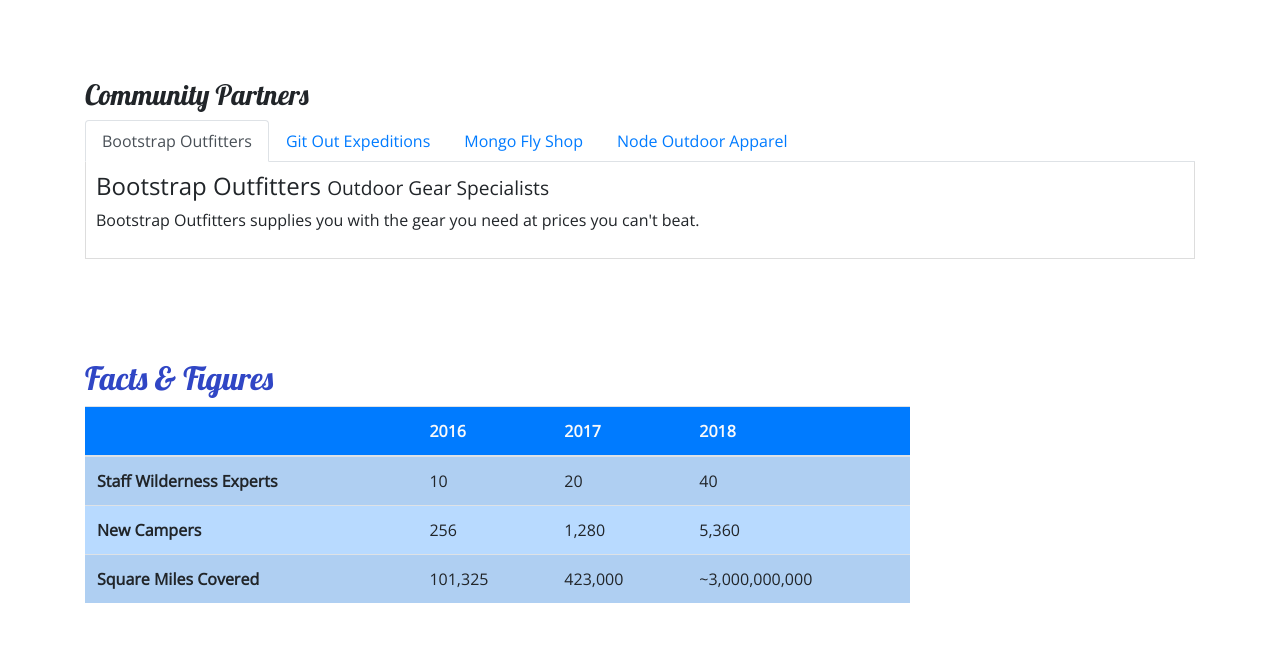
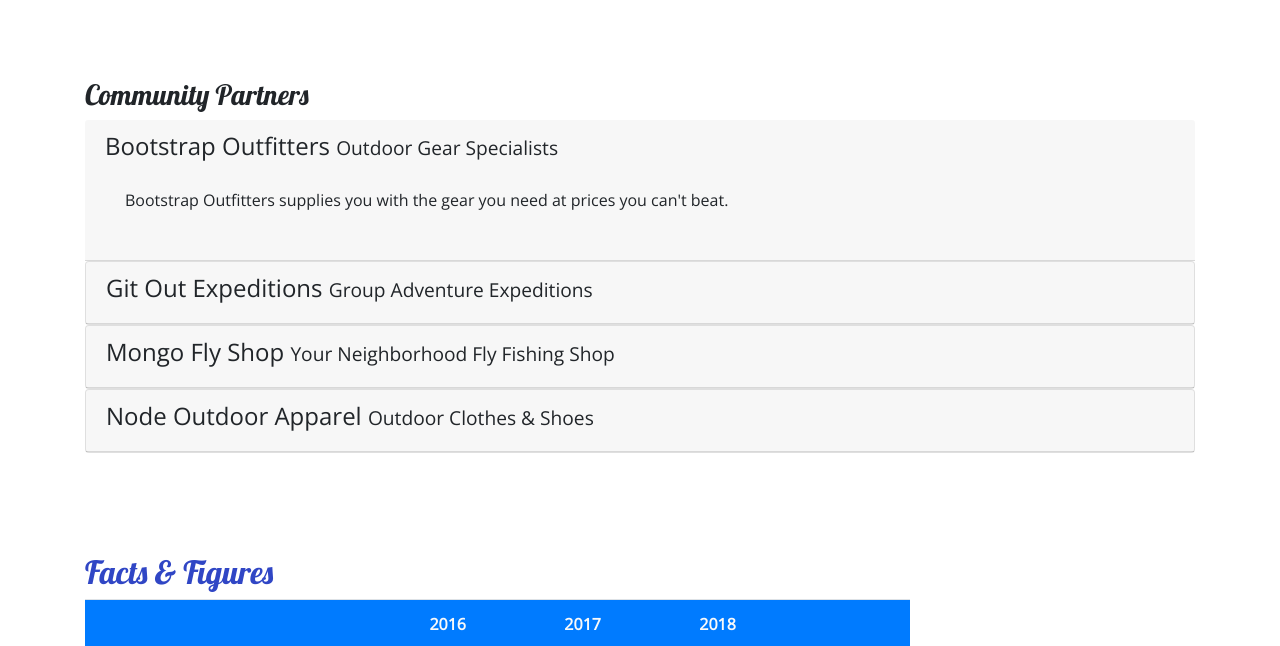
Before and after one commit to IvannaSal/nucampsite, a website: page aboutus.html in a window 1280 px wide. Shown: the part 840-1486 px from the top of the page. Drawn offline with nearby package versions, Linux system fonts and the light colour scheme.

Commit message:
Accordion

```diff
--- a/aboutus.html
+++ b/aboutus.html
@@ -33,7 +33,7 @@
 
     <nav class="navbar navbar-expand-sm navbar-dark sticky-top">
         <div class="container">
-                <a class="navbar-brand" href="index.html"><img src="img/logo.png" height="30" width="30" /> </a>
+            <a class="navbar-brand" href="index.html"><img src="img/logo.png" height="30" width="30" /> </a>
             <button class="navbar-toggler ml-auto" type="button" data-toggle="collapse" data-target="#nucampNavbar">
                 <span class="navbar-toggler-icon"></span>
             </button>
@@ -107,41 +107,69 @@
         <div class="row row-content">
             <div class="col">
                 <h3>Community Partners</h3>
-                <ul class="nav nav-tabs">
-                    <li class="nav-item">
-                        <a class="nav-link active" href="#bootstrap" role="tab" data-toggle="tab">Bootstrap Outfitters</a>
-                    </li>
-                    <li class="nav-item">
-                        <a class="nav-link" href="#git" role="tab" data-toggle="tab">Git Out Expeditions</a>
-                    </li>
-                    <li class="nav-item">
-                        <a class="nav-link" href="#mongo" role="tab" data-toggle="tab">Mongo Fly Shop</a>
-                    </li>
-                    <li class="nav-item">
-                        <a class="nav-link" href="#node" role="tab" data-toggle="tab">Node Outdoor Apparel</a>
-                    </li>
-                </ul>
 
-                <div class="tab-content">
-                    <div role="tabpanel" class="tab-pane fad show active" id="bootstrap">
-                        <h4>Bootstrap Outfitters <small>Outdoor Gear Specialists</small></h4>
-                        <p class="d-none d-sm-block">Bootstrap Outfitters supplies you with the gear you need at prices you
-                            can't beat.</p>
+                <div id="accordian">
+                    <div role="tab" class="card-header">
+                        <h4>
+                            <a data-toggle="collapse" data-target="#bootstrap">
+                                Bootstrap Outfitters <small>Outdoor Gear Specialists</small>
+                            </a>
+                        </h4>
+                        <div class="collapse show" id="bootstrap" data-parent="#accordion">
+                            <div class="card-body">
+                                <p class="d-none d-sm-block">Bootstrap Outfitters supplies you with the gear you need at
+                                    prices you
+                                    can't beat.</p>
+                            </div>
+                        </div>
                     </div>
-                    <div role="tabpanel" class="tab-pane fade" id="git">
-                        <h4>Git Out Expeditions <small>Group Adventure Expeditions</small></h4>
-                        <p class="d-none d-sm-block">Join Git Out Expeditions to explore new horizons with a group of other
-                            adventurers!</p>
+                    <div class="card">
+                        <div role="tab" class="card-header">
+                            <h4>
+                                <a class="collapsed" data-toggle="collapse" data-target="#git">
+                                    Git Out Expeditions <small>Group Adventure Expeditions</small>
+                                </a>
+                            </h4>
+                            <div class="collapse" id="git" data-parent="#accordion">
+                                <div class="card-body">
+                                    <p class="d-none d-sm-block">Join Git Out Expeditions to explore new horizons with a
+                                        group of other
+                                        adventurers!</p>
+                                </div>
+                            </div>
+                        </div>
                     </div>
-                    <div role="tabpanel" class="tab-pane fade" id="mongo">
-                        <h4>Mongo Fly Shop <small>Your Neighborhood Fly Fishing Shop</small></h4>
-                        <p class="d-none d-sm-block">Need a new fishing pole, a tacklebox, or flies of all kinds? Stop by Mongo
-                            Fly Shop.</p>
+                    <div class="card">
+                        <div role="tab" class="card-header">
+                            <h4>
+                                <a class="collapsed" data-toggle="collapse" data-target="#mongo">
+                                    Mongo Fly Shop <small>Your Neighborhood Fly Fishing Shop</small>
+                                </a>
+                            </h4>
+                            <div class="collapse" id="mongo" data-parent="accordian">
+                                <div class="card-body">
+                                    <p class="d-none d-sm-block">Need a new fishing pole, a tacklebox, or flies of all
+                                        kinds? Stop by Mongo
+                                        Fly Shop.</p>
+                                </div>
+                            </div>
+                        </div>
                     </div>
-                    <div role="tabpanel" class="tab-pane fade" id="node">
-                        <h4>Node Outdoor Apparel <small>Outdoor Clothes & Shoes</small></h4>
-                        <p class="d-none d-sm-block">From polar fleeces to swimsuits, hiking boots to waders, a visit to Node
-                            will be sure to get you covered.</p>
+                    <div class="card">
+                        <div role="tab" class="card-header">
+                            <h4>
+                                <a class="collapsed" data-toggle="collapse" data-target="#node">
+                                    Node Outdoor Apparel <small>Outdoor Clothes & Shoes</small>
+                                </a>
+                            </h4>
+                            <div class="collapse" id="node" data-parent="#accordion">
+                                <div class="card-body">
+                                    <p class="d-none d-sm-block">From polar fleeces to swimsuits, hiking boots to
+                                        waders, a visit to Node
+                                        will be sure to get you covered.</p>
+                                </div>
+                            </div>
+                        </div>
                     </div>
                 </div>
             </div>
--- a/css/styles.css
+++ b/css/styles.css
@@ -37,9 +37,3 @@ footer {
     background-image: linear-gradient(#CEC8FF, white);
     padding: 20px 0;
 }
-
-.tab-content {
-    border: 1px solid #DDD;
-    border-top: none;
-    padding: 10px;
-}
```
